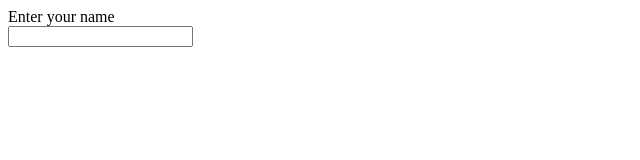
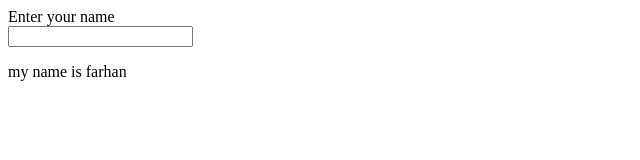
Before and after one commit to farhanahmad322/indexint301, a plain HTML site: page index.html in a window 1280 px wide. Shown: the whole page, without its empty margins (0-640 px from the left). Drawn offline with Linux system fonts and the light colour scheme.

Commit message:
second commit

```diff
--- a/index.html
+++ b/index.html
@@ -2,5 +2,6 @@
   <form>
      Enter your name  <br>
     <input type="text" name="username">
+<p> my name is farhan</p>
   </form>
 </body>
```
